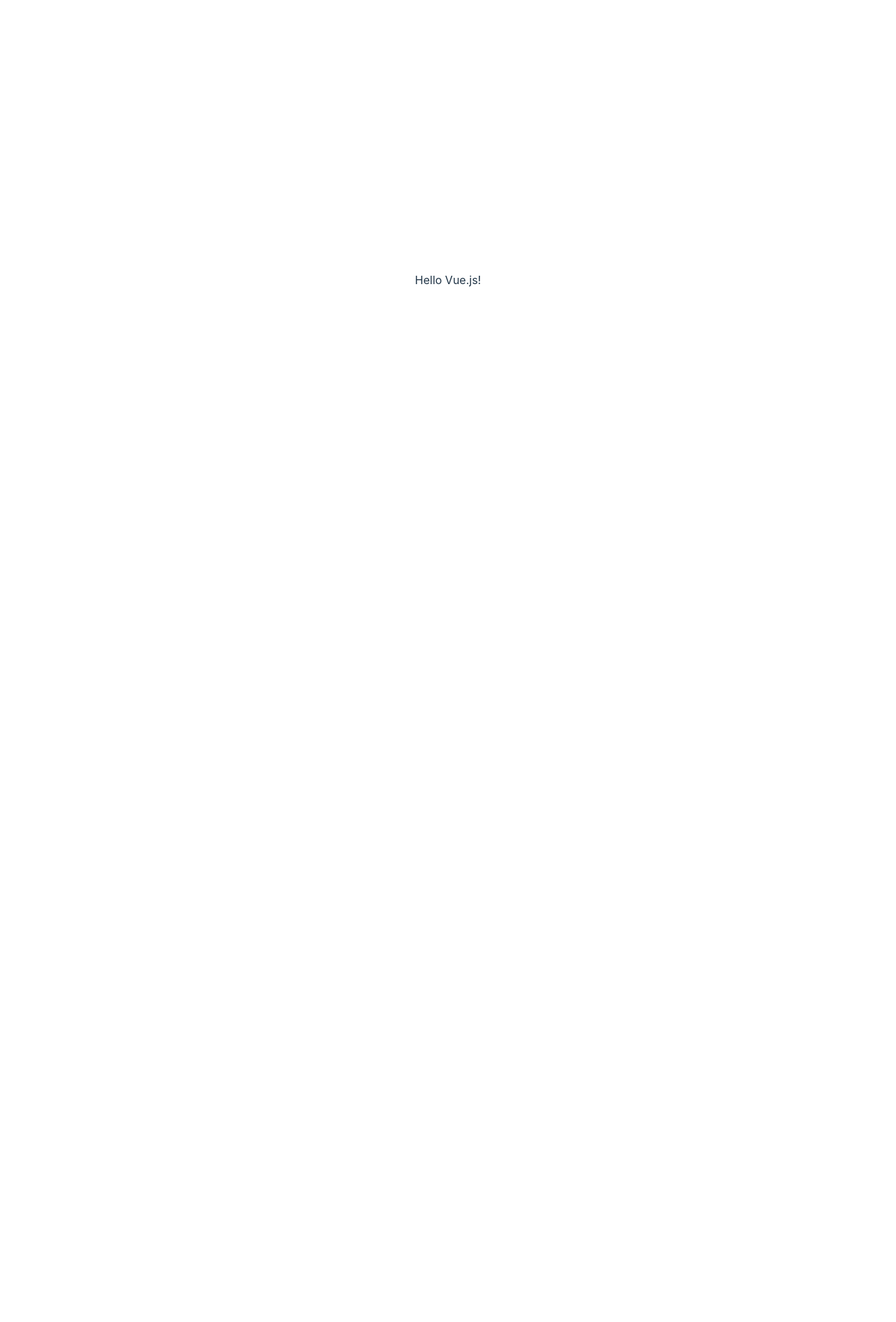
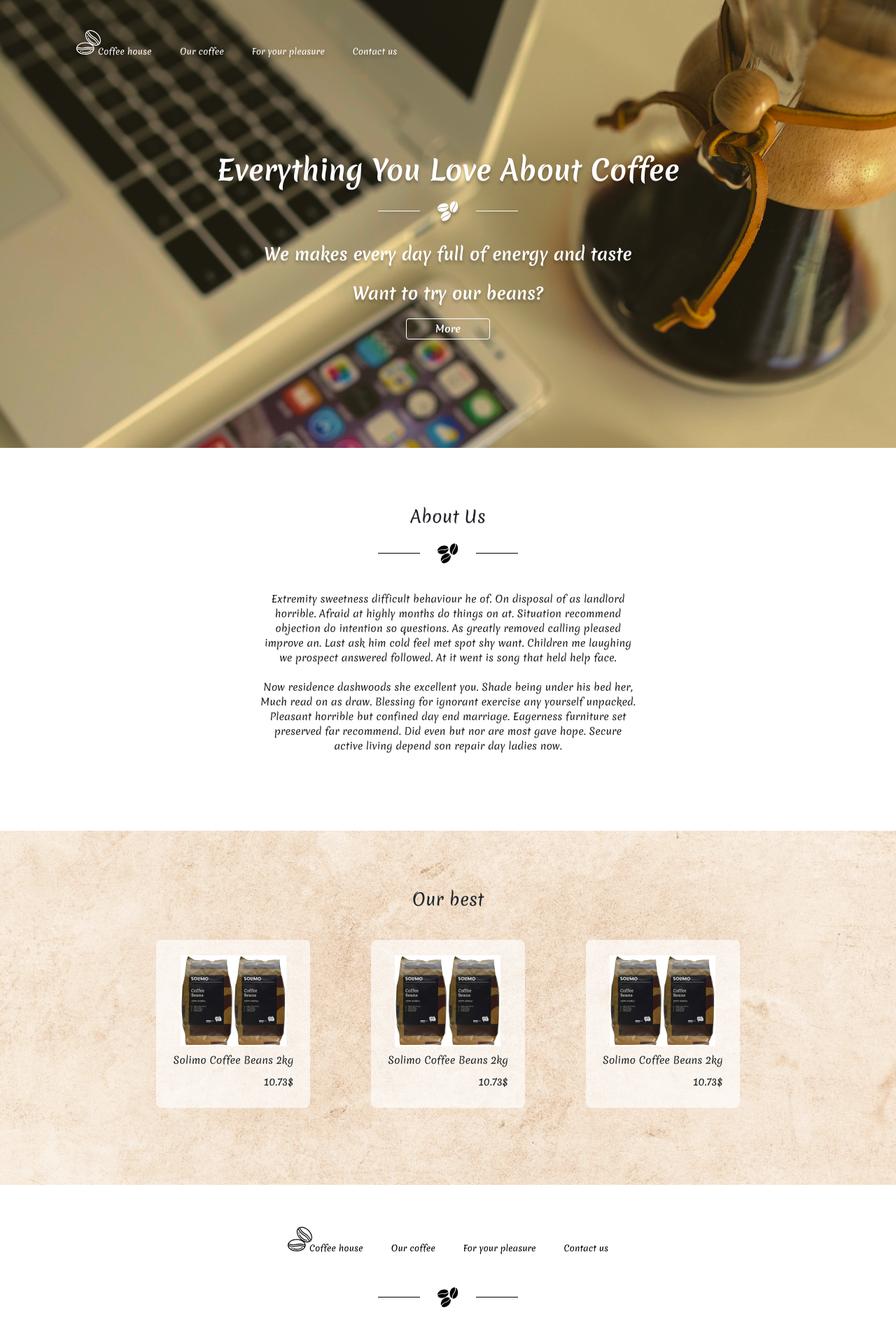
Before and after one commit to Kamilla289/coffee-shop, a Vue app: page / in a window 1280 px wide. Shown: the whole page at 70% size. Before the commit the page ends 800 px from the top, so only its background shows below. Built offline with nearby package versions, Linux system fonts and the light colour scheme.

Commit message:
add: components

```diff
--- a/index.html
+++ b/index.html
@@ -1,13 +1,18 @@
 <!doctype html>
 <html lang="en">
+
 <head>
   <meta charset="UTF-8" />
-    <link rel="icon" type="image/svg+xml" href="/vite.svg" />
+  <!-- <link rel="icon" type="image/svg+xml" href="/vite.svg" /> -->
+  <link href="https://fonts.googleapis.com/css?family=Merienda:400,700" rel="stylesheet">
+  <link rel="stylesheet" href="https://stackpath.bootstrapcdn.com/bootstrap/4.2.1/css/bootstrap.min.css">
   <meta name="viewport" content="width=device-width, initial-scale=1.0" />
   <title>Vite + Vue</title>
 </head>
+
 <body>
   <div id="app"></div>
   <script type="module" src="/src/main.js"></script>
 </body>
+
 </html>
--- a/src/App.vue
+++ b/src/App.vue
@@ -1,9 +1,19 @@
-<script setup>
+<script>
+import HeroView from "@/views/HeroView.vue";
+import FooterComponent from "@/components/FooterComponent.vue";
+
+export default {
+  components: {
+    HeroView,
+    FooterComponent,
+  },
+};
 </script>
 
 <template>
-  <div id="app">
-    Hello Vue.js!
+  <div id="wrapper">
+    <hero-view />
+    <footer-component />
   </div>
 </template>
 
--- /dev/null
+++ b/src/components/CardCoffee.vue
@@ -0,0 +1,18 @@
+<template>
+  <div class="best__item">
+    <img src="@/assets/img/coffee-1.jpg" alt="coffee" />
+    <div class="best__item-title">Solimo Coffee Beans 2kg</div>
+    <div class="best__item-price">10.73$</div>
+  </div>
+</template>
+
+<!-- <div class="best__item">
+  <img src="@/assets/img/coffee-2.jpg" alt="coffee" />
+  <div class="best__item-title">Presto Coffee Beans 1kg</div>
+  <div class="best__item-price">15.99$</div>
+</div>
+<div class="best__item">
+  <img src="@/assets/img/coffee-3.jpg" alt="coffee" />
+  <div class="best__item-title">AROMISTICO Coffee 1kg</div>
+  <div class="best__item-price">6.99$</div>
+</div> -->
--- /dev/null
+++ b/src/components/FooterComponent.vue
@@ -0,0 +1,31 @@
+<template>
+  <footer>
+    <div class="container">
+      <div class="row">
+        <div class="col-lg-6 offset-lg-3">
+          <ul class="footer d-flex flex-wrap">
+            <li class="footer__item">
+              <a href="./index.html">
+                <img src="@/assets/logo/Logo_black.svg" alt="logo" />
+              </a>
+            </li>
+            <li class="footer__item">
+              <a href="./coffeepage.html">Our coffee</a>
+            </li>
+            <li class="footer__item">
+              <a href="./goodspage.html">For your pleasure</a>
+            </li>
+            <li class="footer__item">
+              <a href="./contacts.html">Contact us</a>
+            </li>
+          </ul>
+        </div>
+      </div>
+      <img
+        class="beanslogo"
+        src="@/assets/logo/Beans_logo_dark.svg"
+        alt="Beans logo"
+      />
+    </div>
+  </footer>
+</template>
--- /dev/null
+++ b/src/components/NavBarComponent.vue
@@ -0,0 +1,22 @@
+<template>
+  <header>
+    <ul
+      class="header d-flex justify-content-center justify-content-md-start flex-wrap"
+    >
+      <li class="header__item">
+        <a href="#">
+          <img src="@/assets/logo/Logo.svg" alt="logo" />
+        </a>
+      </li>
+      <li class="header__item">
+        <a href="#">Our coffee</a>
+      </li>
+      <li class="header__item">
+        <a href="#">For your pleasure</a>
+      </li>
+      <li class="header__item">
+        <a href="#">Contact us</a>
+      </li>
+    </ul>
+  </header>
+</template>
--- a/src/main.js
+++ b/src/main.js
@@ -1,5 +1,5 @@
 import { createApp } from 'vue'
-import './style.css'
+import './assets/scss/style.scss'
 import App from './App.vue'
 
 createApp(App).mount('#app')
--- /dev/null
+++ b/src/views/HeroView.vue
@@ -0,0 +1,84 @@
+<template>
+  <main>
+    <div class="preview">
+      <div class="container">
+        <div class="row">
+          <div class="col">
+            <nav-bar-component />
+          </div>
+        </div>
+        <div class="row">
+          <div class="col-lg-10 offset-lg-1">
+            <h1 class="title-big">Everything You Love About Coffee</h1>
+            <img
+              class="beanslogo"
+              src="@/assets/logo/Beans_logo.svg"
+              alt="Beans logo"
+            />
+            <div class="preview__subtitle">
+              We makes every day full of energy and taste
+            </div>
+            <div class="preview__subtitle">Want to try our beans?</div>
+            <a href="#" class="preview__btn">More</a>
+          </div>
+        </div>
+      </div>
+    </div>
+
+    <section class="about">
+      <div class="container">
+        <div class="row">
+          <div class="col-lg-6 offset-lg-3">
+            <div class="title">About Us</div>
+            <img
+              class="beanslogo"
+              src="@/assets/logo/Beans_logo_dark.svg"
+              alt="Beans logo"
+            />
+            <div class="about__text">
+              Extremity sweetness difficult behaviour he of. On disposal of as
+              landlord horrible. Afraid at highly months do things on at.
+              Situation recommend objection do intention so questions. As
+              greatly removed calling pleased improve an. Last ask him cold feel
+              met spot shy want. Children me laughing we prospect answered
+              followed. At it went is song that held help face.<br /><br />
+
+              Now residence dashwoods she excellent you. Shade being under his
+              bed her, Much read on as draw. Blessing for ignorant exercise any
+              yourself unpacked. Pleasant horrible but confined day end
+              marriage. Eagerness furniture set preserved far recommend. Did
+              even but nor are most gave hope. Secure active living depend son
+              repair day ladies now.
+            </div>
+          </div>
+        </div>
+      </div>
+    </section>
+    <section class="best">
+      <div class="container">
+        <div class="title">Our best</div>
+        <div class="row">
+          <div class="col-lg-10 offset-lg-1">
+            <div class="best__wrapper">
+              <card-coffee />
+              <card-coffee />
+              <card-coffee />
+            </div>
+          </div>
+        </div>
+      </div>
+    </section>
+  </main>
+</template>
+
+<script>
+import NavBarComponent from "@/components/NavBarComponent.vue";
+import CardCoffee from "@/components/CardCoffee.vue";
+
+export default {
+  components: {
+    NavBarComponent,
+    CardCoffee,
+  },
+};
+</script>
--- a/vite.config.js
+++ b/vite.config.js
@@ -1,7 +1,10 @@
-import { defineConfig } from 'vite'
-import vue from '@vitejs/plugin-vue'
+import { defineConfig } from 'vite';
+import vue from '@vitejs/plugin-vue';
 
-// https://vite.dev/config/
+// https://vitejs.dev/config/
 export default defineConfig({
   plugins: [vue()],
+  resolve: {
+    alias: [{ find: '@', replacement: '/src' }],
+  },
 })
```
Lines whose indentation alone changed are shown as unchanged.
